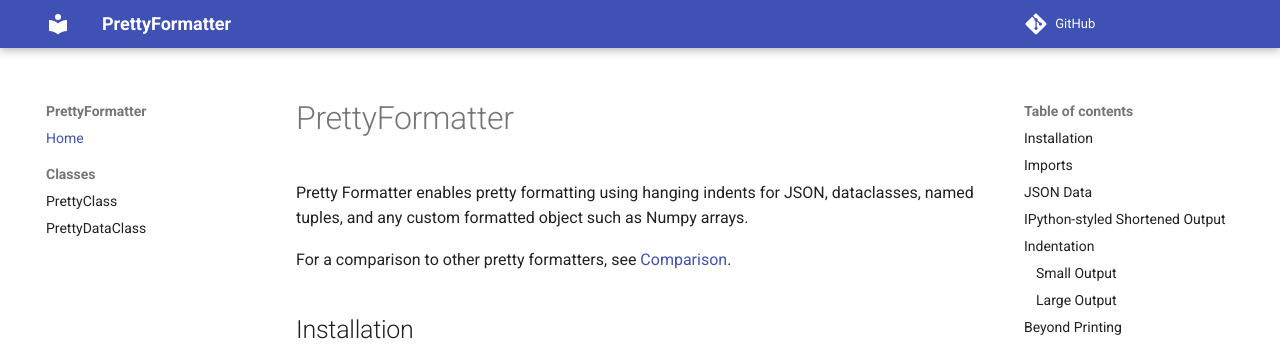
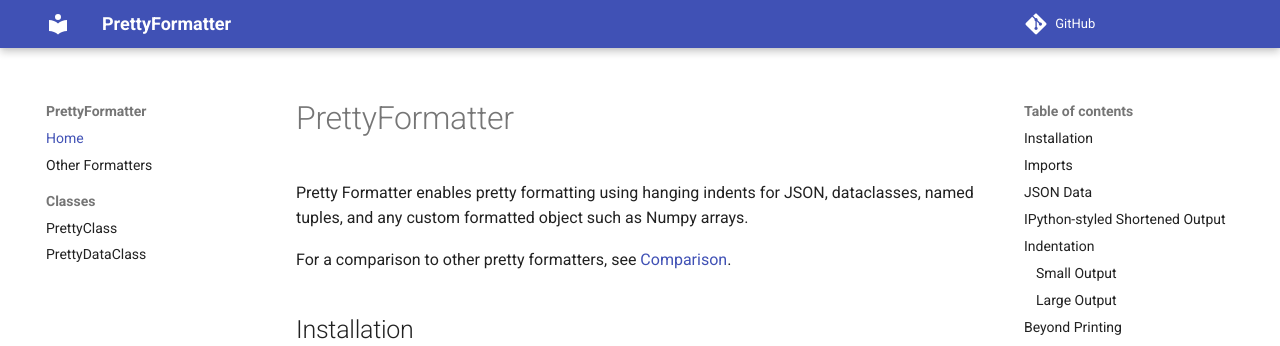
Before and after one commit to SimpleArt/prettyformatter, an MkDocs documentation site: the page built from docs/index.md, in a window 1280 px wide. Shown: the top 346 px of the page. Built offline with MkDocs 1.6.1 and Material for MkDocs 9.7.7, drawn with Linux system fonts in a browser that asks for light colours; comment, search, counter and statistics services are not loaded.

Commit message:
Added the comparison page

```diff
--- a/mkdocs.yml
+++ b/mkdocs.yml
@@ -12,6 +12,7 @@
 
 nav:
   - Home: index.md
+  - Other Formatters: comparison.md
   - Classes:
       - PrettyClass: pretty_class.md
       - PrettyDataClass: pretty_dataclass.md
```
